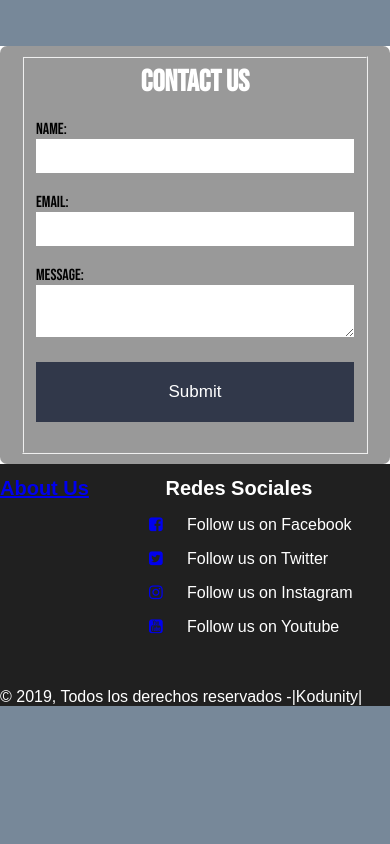
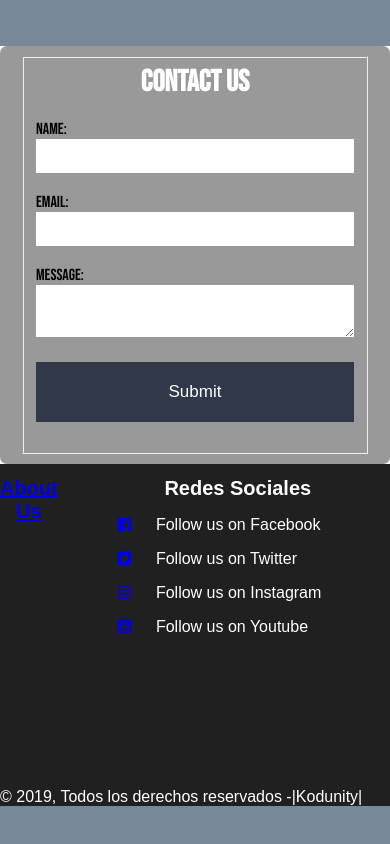
Before and after one commit to Brookcheese/KodunityWeb, a plain HTML site: page proyecto/index.html in a window 390 px wide. Shown: the part 7324-8168 px from the top of the page. Before the commit the page ends 8130 px from the top, so only its background shows below. Drawn offline with Linux system fonts and the light colour scheme; files that its build step writes are made by us from their sources.

Commit message:
Update global.css

```diff
--- a/proyecto/css/global.css
+++ b/proyecto/css/global.css
@@ -121,7 +121,7 @@ header nav ul li {
 		font-size:25px;
 		-webkit-box-sizing:border-box;
 		-moz-box-sizing:border-box;
-		-o-box-sizing:border-box;
+		 box-sizing:border-box;
 
 }
 
@@ -142,13 +142,8 @@ header nav ul li {
         background-size: 100vm 100vh;
         background-attachment: fixed;
         margin: 0;
+
 }
-
-
-
-
-
-
 
 form{
         width:350px;
@@ -157,6 +152,9 @@ form{
         padding: 10px 20px;
         box-sizing: border-box;
         border-radius: 7px;
+
+
+
 
 }
 
@@ -205,17 +203,23 @@ texarea{
 footer{
         background: #202020;
         width: 100%;
-        margin: 0px;
-        padding: 0px;
+        margin: auto;
+        padding: 0;
         font-family: sans-serif;
         box-sizing: border-box;
         color:white;
+
+
+
+
 }
 
 .container-footer-all{
         width: 100%;
-        max-width: 1300px;
+        max-width: 500px;
         margin: auto;
+        margin-bottom: 100px;
+
 }
 
 .container-body{
@@ -223,7 +227,7 @@ footer{
 }
 
 .colum1{
-        max-width: 300px;
+        max-width: 500px;
 
 
 }
@@ -241,13 +245,14 @@ footer{
 }
 
 .colum2{
-        max-width: 300px;
+        max-width: 650px;
 
 }
 
 .colum2 h1 {
         font-size: 20px;
        text-align: center;
+
 }
 
 
@@ -255,6 +260,7 @@ footer{
     list-style: none;
     margin-left: 20px;
     width: 300px;
+
 
 }
 
```
